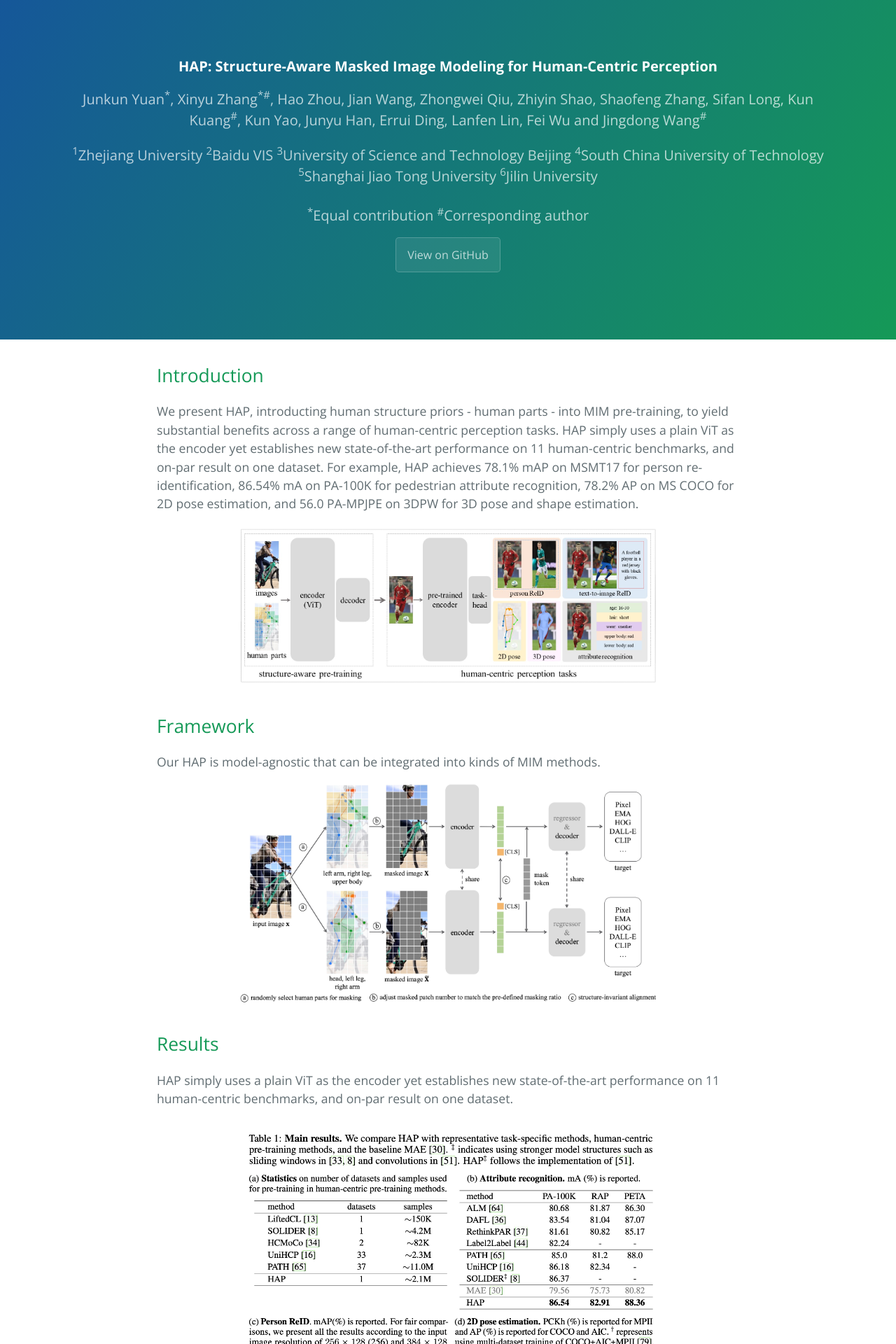
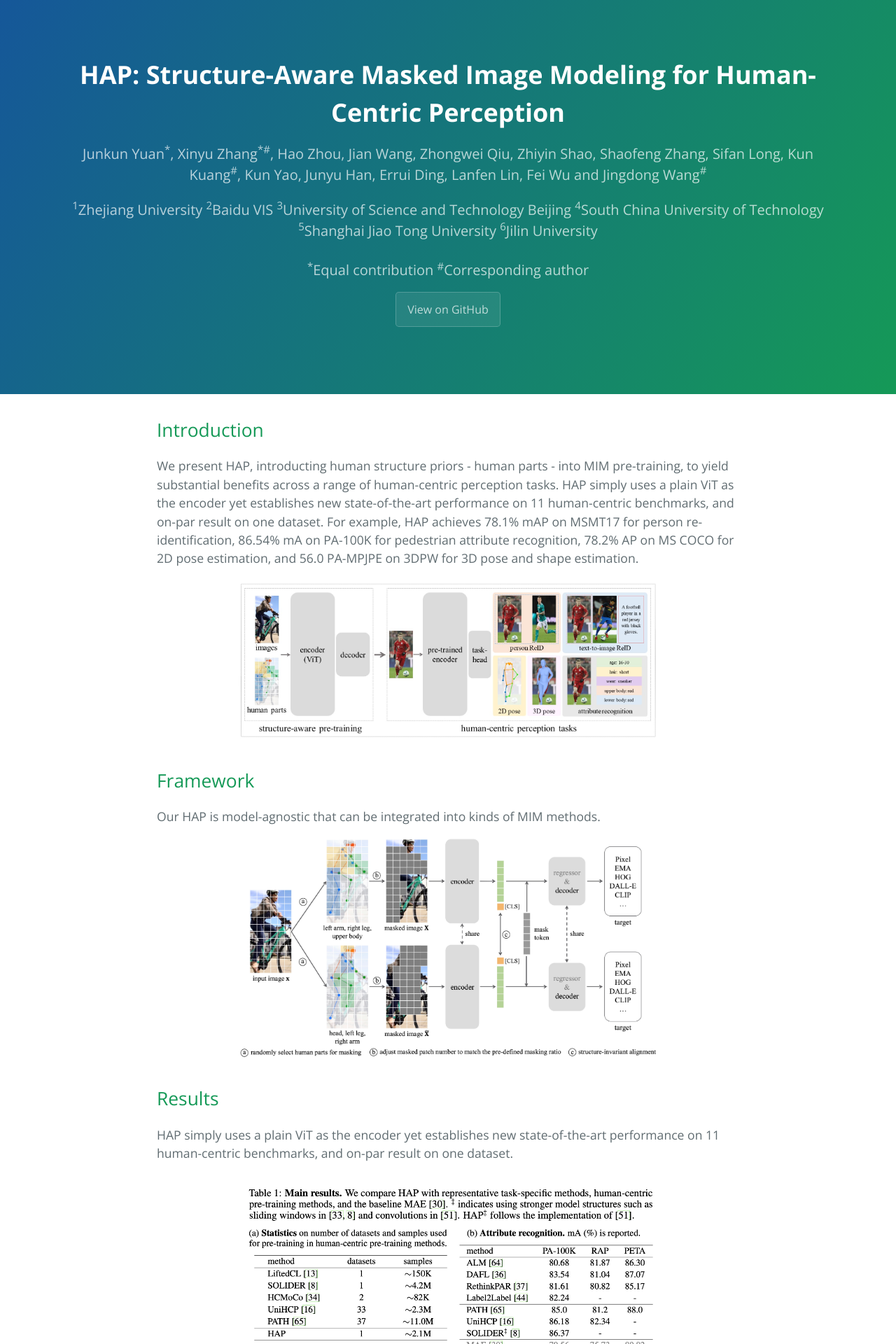
Before and after one commit to zhangxinyu-xyz/hap.github.io, a Jekyll site: the page built from index.md, in a window 1280 px wide. Shown: the top 1920 px of the page at 70% size. Built offline with Jekyll 4.4.1, drawn with Linux system fonts in a browser that asks for light colours; our own code applies the rules of GitHub Pages for plain Markdown files.

Commit message:
Update jekyll-theme-cayman.scss

```diff
--- a/_sass/jekyll-theme-cayman.scss
+++ b/_sass/jekyll-theme-cayman.scss
@@ -130,15 +130,15 @@ a {
   font-size: 1rem;
 
   @include large {
-    font-size: 1.25rem;
+    font-size: 2.25rem;
   }
 
   @include medium {
-    font-size: 1.25rem;
+    font-size: 2.25rem;
   }
 
   @include small {
-    font-size: 1.75rem;
+    font-size: 2.25rem;
   }
 }
 
```
